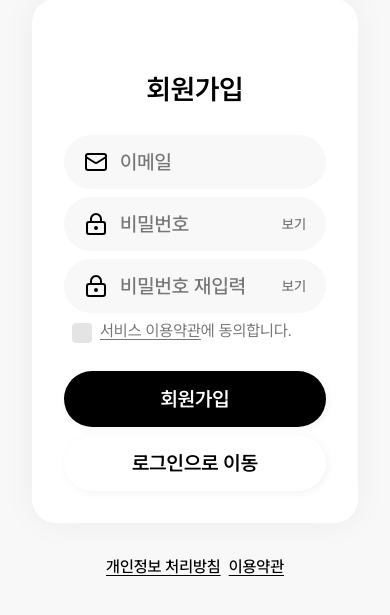
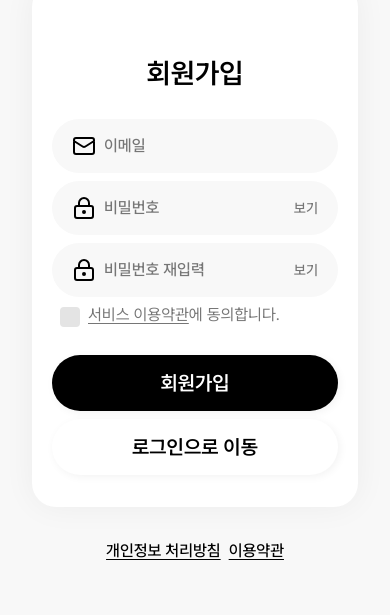
Before and after one commit to team-framework/innolive-client, a Next.js app in the folder apps/landing/: page /signup in a window 390 px wide. Shown: the part 133-748 px from the top of the page. Built offline with nearby package versions, Linux system fonts and the light colour scheme; no server answers.

Commit message:
fix: 계정 화면 모바일 입력칸과 배치 개선

```diff
--- a/apps/landing/components/auth-shell.tsx
+++ b/apps/landing/components/auth-shell.tsx
@@ -4,10 +4,14 @@ import type { ReactNode } from "react";
 
 export function AuthShell({ children }: { children: ReactNode }) {
   return (
-    <main id="main" data-page="auth" className="bg-background-primary">
-      <div className="flex min-h-dvh flex-col items-center justify-center px-[var(--page-gutter)] py-16 lg:py-24">
+    <main
+      id="main"
+      data-page="auth"
+      className="relative min-h-dvh bg-background-primary"
+    >
+      <div className="flex min-h-dvh flex-col items-center justify-center px-[var(--page-gutter)] py-16 pb-24 lg:py-0">
         <div className="flex w-full max-w-[86rem] flex-col overflow-clip rounded-[24px] bg-background-secondary shadow-[0_0_32px_0_#0000000d] min-[48rem]:flex-row">
-          <div className="flex w-full flex-col items-center justify-center gap-7 px-8 pb-8 pt-[4.5rem] min-[48rem]:max-w-[36rem]">
+          <div className="flex w-full flex-col items-center justify-center gap-7 px-5 pb-8 pt-[4.5rem] sm:px-8 min-[48rem]:max-w-[36rem]">
             {children}
           </div>
           <div className="relative hidden min-h-[28rem] flex-1 overflow-clip min-[48rem]:block min-[64rem]:h-[50rem] min-[64rem]:max-w-[50rem]">
@@ -29,7 +33,7 @@ export function AuthShell({ children }: { children: ReactNode }) {
           </div>
         </div>
         <nav
-          className="mt-8 flex flex-wrap items-center justify-center gap-2 text-base font-medium text-text-primary"
+          className="mt-8 flex flex-wrap items-center justify-center gap-2 text-base font-medium text-text-primary lg:absolute lg:bottom-8 lg:left-1/2 lg:mt-0 lg:-translate-x-1/2"
           aria-label="약관"
         >
           <Link
--- a/apps/landing/components/checkbox.tsx
+++ b/apps/landing/components/checkbox.tsx
@@ -24,7 +24,7 @@ export function Checkbox({
   return (
     <label
       htmlFor={inputId}
-      className={cn("inline-flex items-start gap-2", className)}
+      className={cn("flex min-w-0 items-start gap-2 break-keep", className)}
     >
       <input
         id={inputId}
@@ -44,7 +44,7 @@ export function Checkbox({
         />
       </span>
       {label ? (
-        <span className="text-caption font-normal text-text-secondary">
+        <span className="min-w-0 break-keep text-caption font-normal text-text-secondary">
           {label}
         </span>
       ) : null}
--- a/apps/landing/components/text-field.tsx
+++ b/apps/landing/components/text-field.tsx
@@ -40,7 +40,7 @@ export function TextField({
     <div className="flex w-full max-w-[512px] flex-col gap-1">
       <div
         className={cn(
-          "flex min-h-[54px] w-full items-center gap-3 overflow-hidden rounded-field bg-background-primary px-5 py-[var(--space-14)]",
+          "flex min-h-[54px] w-full items-center gap-2 overflow-hidden rounded-field bg-background-primary px-5 py-[var(--space-14)] sm:gap-3",
           className,
         )}
       >
@@ -64,7 +64,7 @@ export function TextField({
           placeholder={label}
           aria-invalid={error ? true : undefined}
           aria-describedby={error ? errorId : undefined}
-          className="min-w-0 flex-1 bg-transparent text-xl font-medium leading-[1.3] text-text-primary placeholder:text-text-secondary"
+          className="min-w-0 flex-1 bg-transparent text-base font-medium leading-[1.3] text-text-primary placeholder:text-text-secondary sm:text-xl"
           {...props}
         />
         {revealable ? (
```
